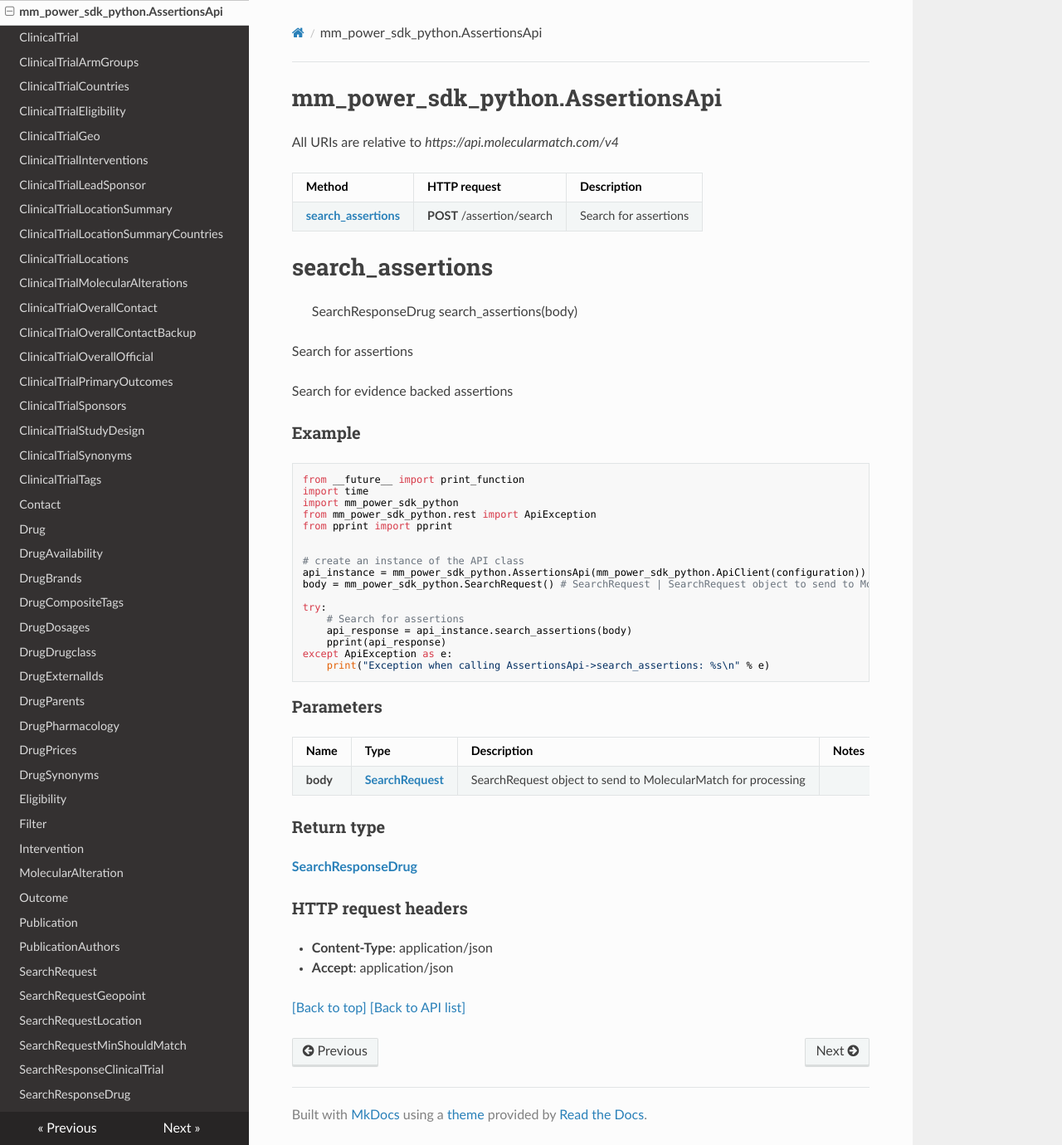
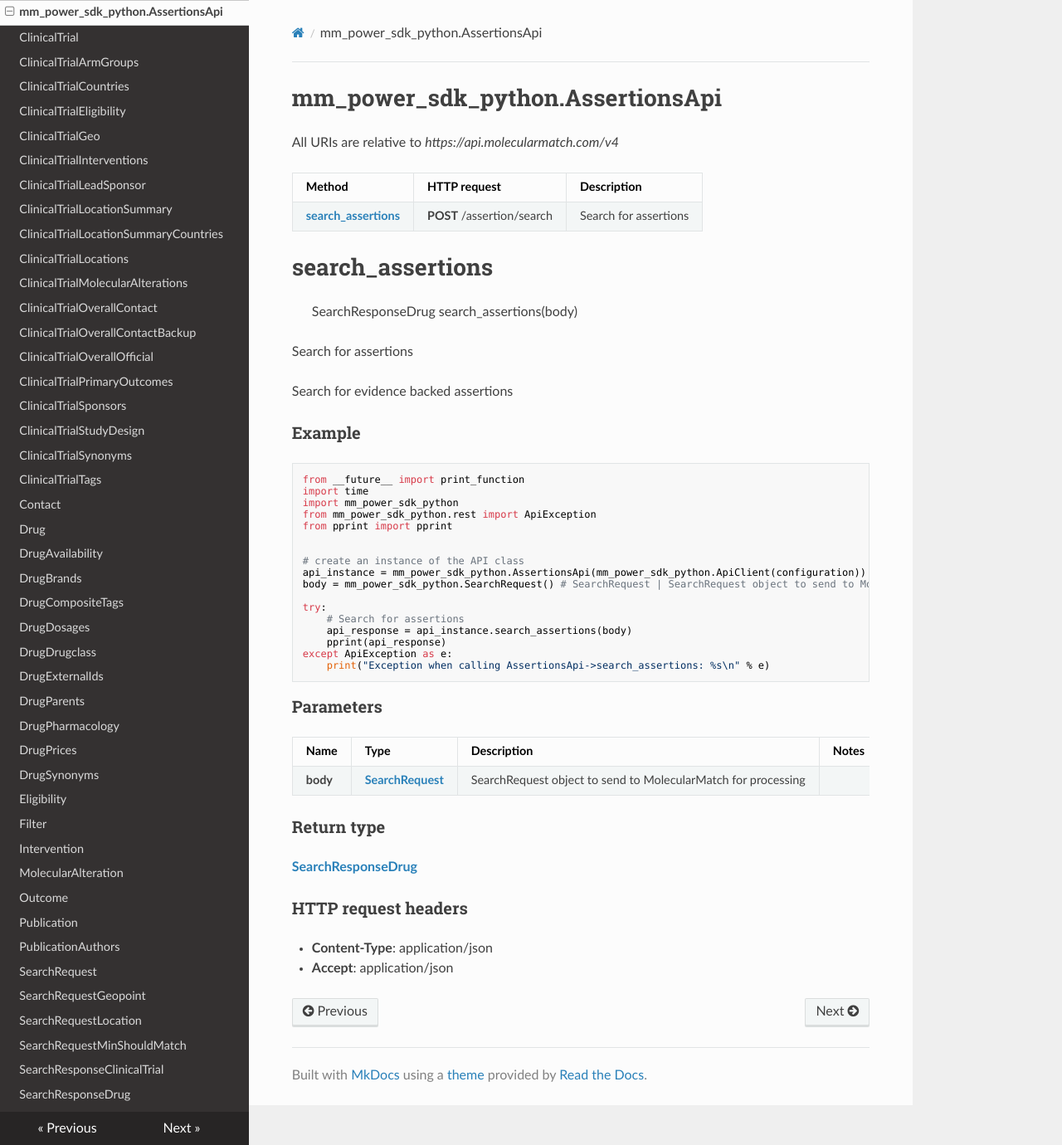
Before and after one commit to MolecularMatch/mm-power-sdk-python, an MkDocs documentation site: the page built from docs/AssertionsApi.md, in a window 1280 px wide and 1380 px high. Shown: the whole window at 83% size. Built offline with MkDocs 1.6.1, drawn with Linux system fonts in a browser that asks for light colours; nearby versions of some CDN libraries.

Commit message:
fixing references to readme

```diff
--- a/docs/AssertionsApi.md
+++ b/docs/AssertionsApi.md
@@ -52,5 +52,3 @@ Name | Type | Description  | Notes
 
  - **Content-Type**: application/json
  - **Accept**: application/json
-
-[[Back to top]](#) [[Back to API list]](../README.md#documentation-for-api-endpoints)
```
